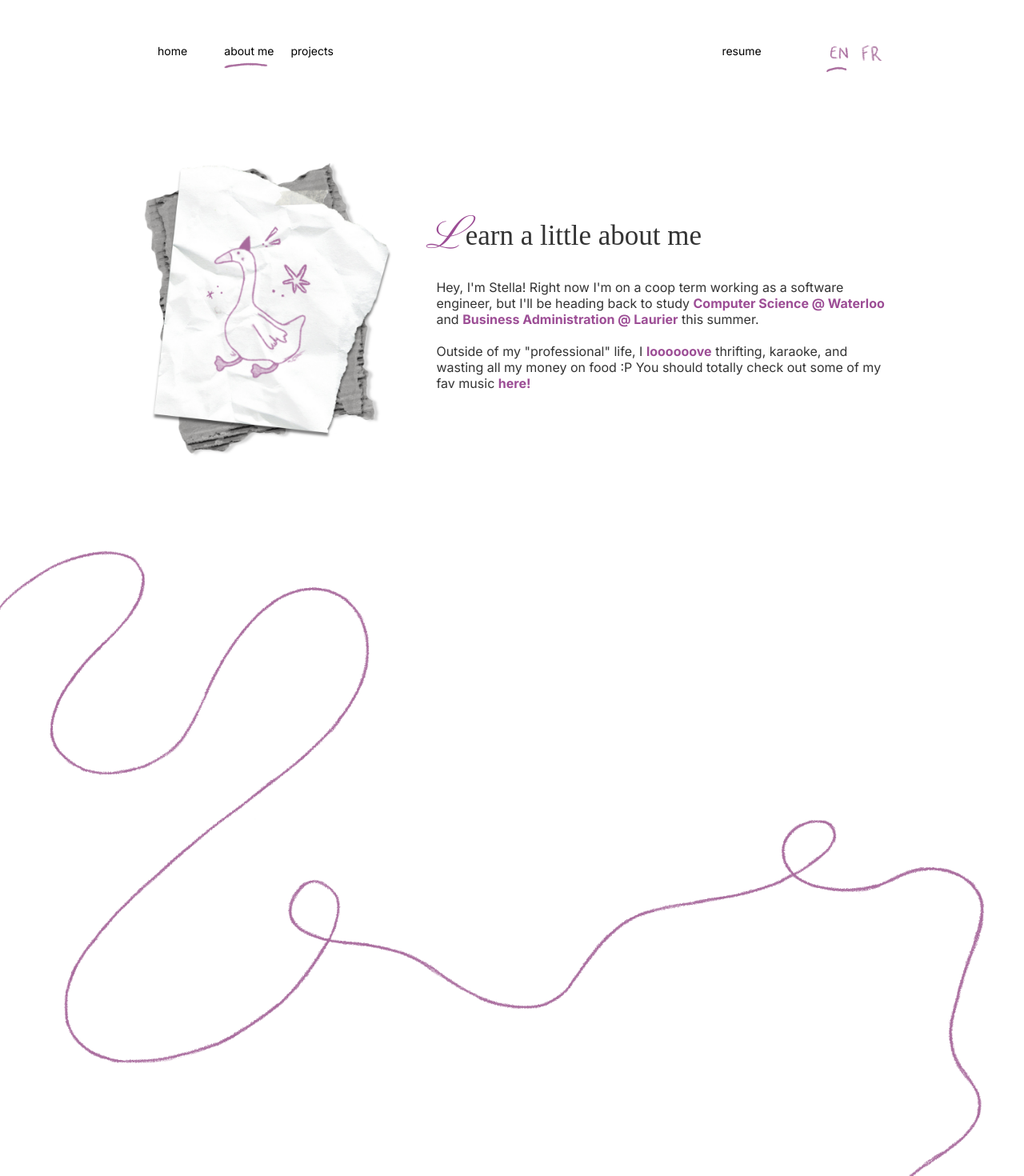
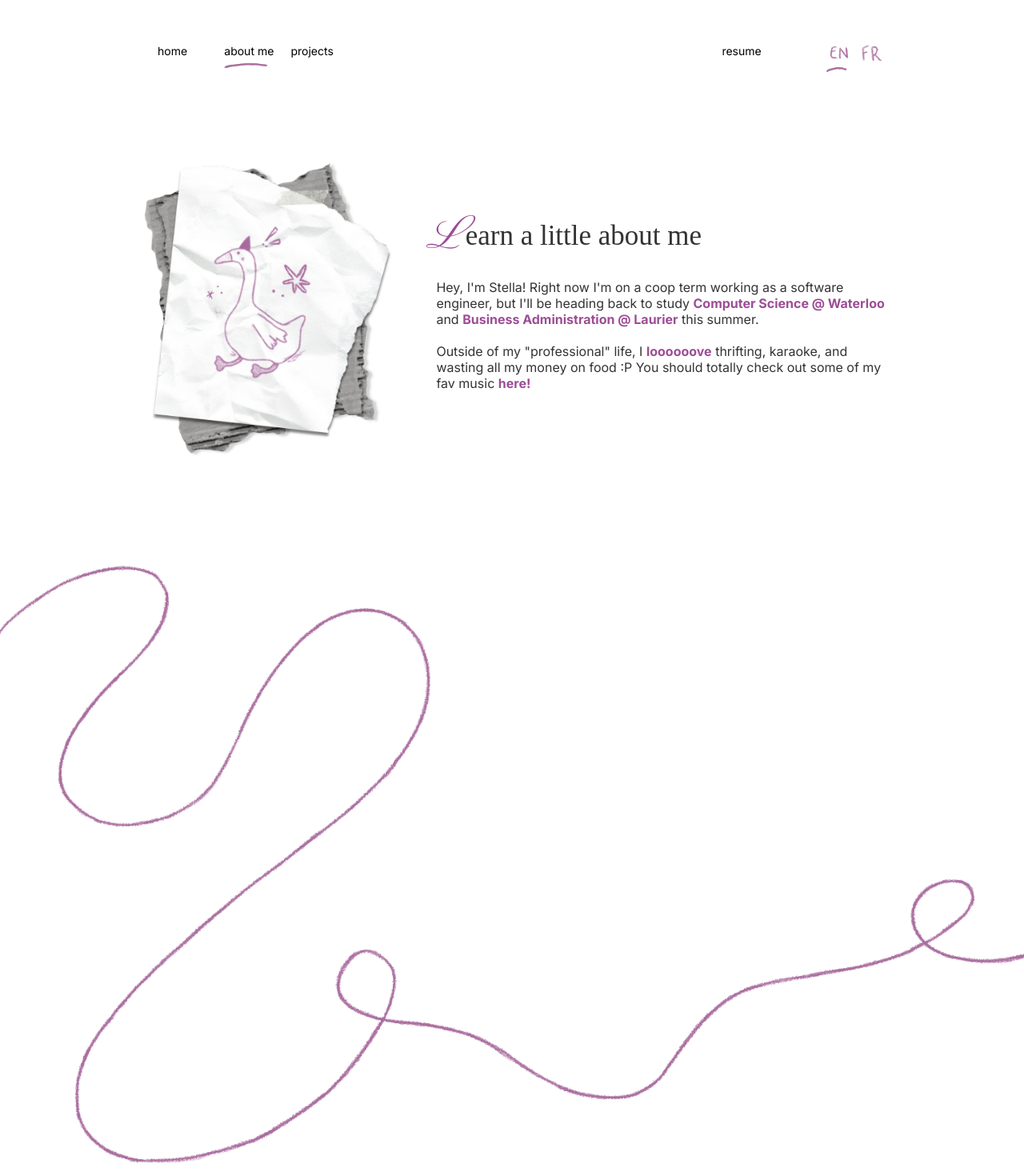
Before and after one commit to stelladeloreyy/personal-website, a React (Create React App) app: page /about in a window 1280 px wide. Shown: the top 1470 px of the page at 80% size. Built offline with nearby package versions, Linux system fonts and the light colour scheme; a web font is replaced by a local one.

Commit message:
Corrected image sizing

```diff
--- a/src/pages/About.css
+++ b/src/pages/About.css
@@ -137,5 +137,5 @@
     object-fit: cover;
     background-image: url('../assets/images/leading-line.png');
     background-size: cover;
-    height: 165vh;
+    height: 200vh;
 }
```
